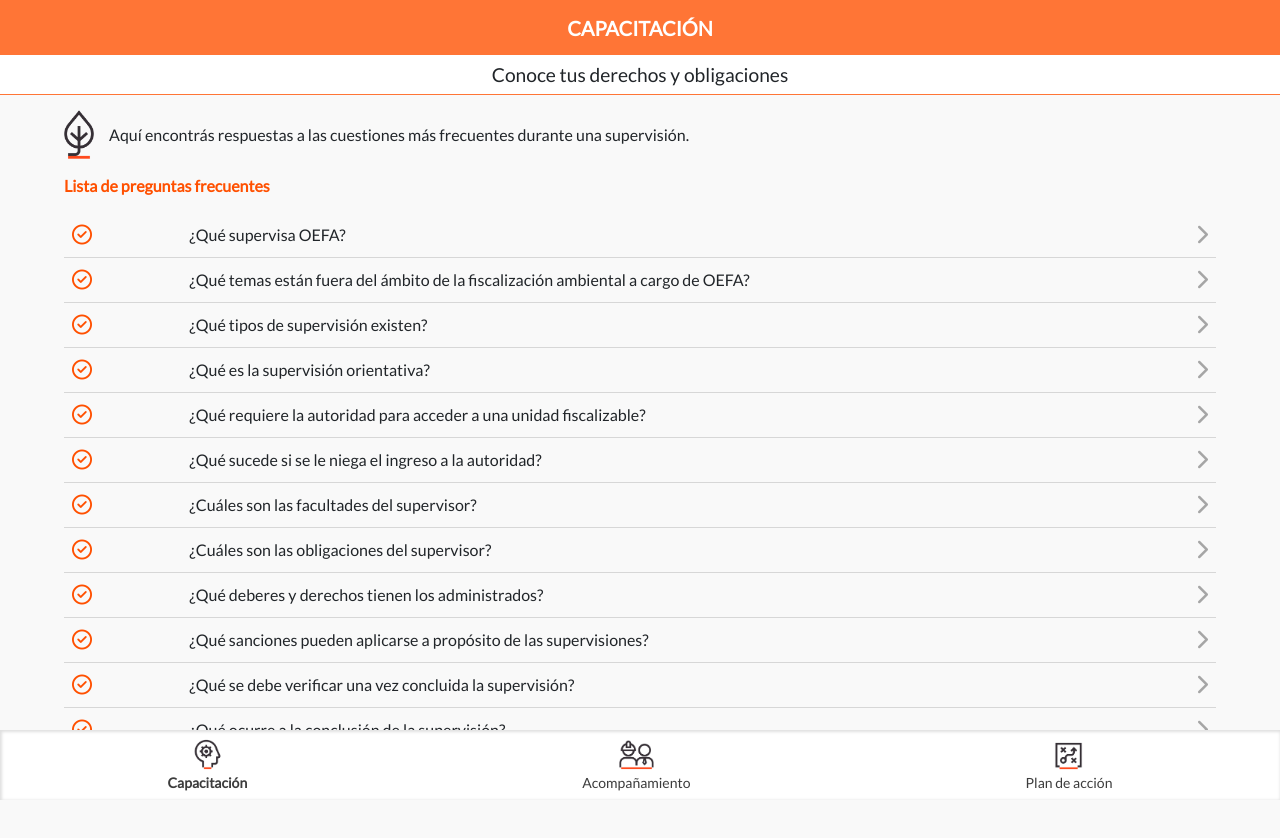
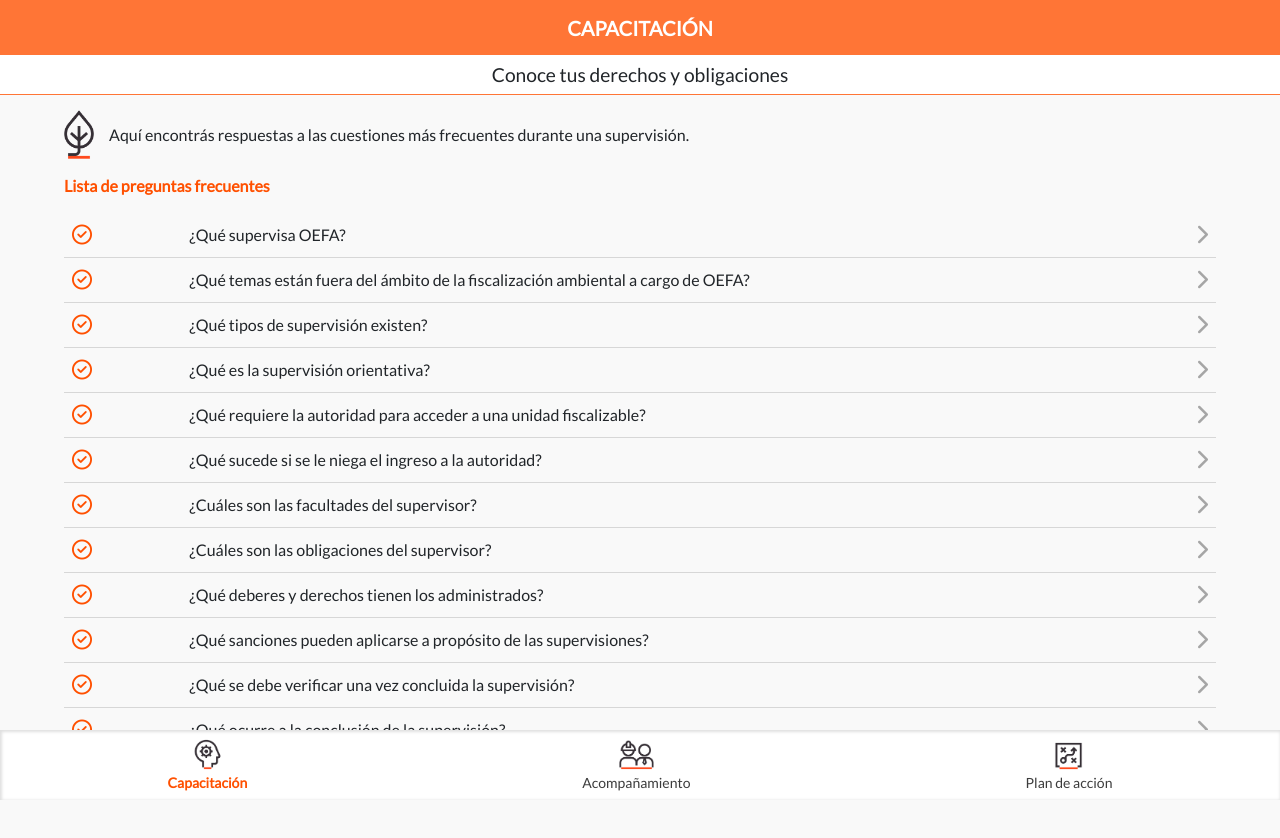
Before and after one commit to roxanaguerra/nexa-legal-hackathon, a React (Create React App) app: page /#/capacitacion in a window 1280 px wide. Shown: the top 838 px of the page. Built offline with nearby package versions, Linux system fonts and the light colour scheme.

Commit message:
Render navBar active

```diff
--- /dev/null
+++ b/src/components/NavBarAcomp.jsx
@@ -0,0 +1,35 @@
+import React from 'react';
+import { Link } from 'react-router-dom';
+
+// Importando íconos
+import iconCapacitacion from '../assets/images/icon-training.png';
+import iconAcompañamiento from '../assets/images/icon-accompaniment.png';
+import iconPlanAccion from '../assets/images/icon-plan.png';
+
+const NavBarAcomp = () => {
+    return(
+        <div className="nav-bar nav-bar-bottom">
+            <Link to="/capacitacion">
+                <div className="nav-bar-item">
+                    <img className="icon" src={iconCapacitacion} alt="capacitacion" />
+                    <p className="title-nav-bar">Capacitación</p>
+                </div>
+            </Link>
+
+            <Link to="/acompañamiento">
+                <div className='nav-bar-item'>
+                    <img className="icon" src={iconAcompañamiento} alt="acompañamiento" />
+                    <p className="title-nav-bar item-active">Acompañamiento</p>
+                </div>
+            </Link>
+            <Link to="/accion">
+                <div className="nav-bar-item">
+                    <img className="icon" src={iconPlanAccion} alt="planAccion" />
+                    <p className="title-nav-bar">Plan de acción</p>
+                </div>
+            </Link>
+        </div>
+    )
+};
+
+export default NavBarAcomp;
--- a/src/components/NavBar.jsx
+++ b/src/components/NavBarPlan.jsx
@@ -6,13 +6,13 @@ import iconCapacitacion from '../assets/images/icon-training.png';
 import iconAcompañamiento from '../assets/images/icon-accompaniment.png';
 import iconPlanAccion from '../assets/images/icon-plan.png';
 
-const NavBar = () => {
+const NavBarPlan = () => {
     return(
         <div className="nav-bar nav-bar-bottom">
             <Link to="/capacitacion">
                 <div className="nav-bar-item">
                     <img className="icon" src={iconCapacitacion} alt="capacitacion" />
-                    <p className="title-nav-bar item-active">Capacitación</p>
+                    <p className="title-nav-bar">Capacitación</p>
                 </div>
             </Link>
 
@@ -25,11 +25,11 @@ const NavBar = () => {
             <Link to="/accion">
                 <div className="nav-bar-item">
                     <img className="icon" src={iconPlanAccion} alt="planAccion" />
-                    <p className="title-nav-bar">Plan de acción</p>
+                    <p className="title-nav-bar item-active">Plan de acción</p>
                 </div>
             </Link>
         </div>
     )
 };
 
-export default NavBar;
+export default NavBarPlan;
--- /dev/null
+++ b/src/components/NavBarTrain.jsx
@@ -0,0 +1,35 @@
+import React from 'react';
+import { Link } from 'react-router-dom';
+
+// Importando íconos
+import iconCapacitacion from '../assets/images/icon-training.png';
+import iconAcompañamiento from '../assets/images/icon-accompaniment.png';
+import iconPlanAccion from '../assets/images/icon-plan.png';
+
+const NavBarTrain = () => {
+    return(
+        <div className="nav-bar nav-bar-bottom">
+            <Link to="/capacitacion">
+                <div className="nav-bar-item">
+                    <img className="icon" src={iconCapacitacion} alt="capacitacion" />
+                    <p className="title-nav-bar item-active">Capacitación</p>
+                </div>
+            </Link>
+
+            <Link to="/acompañamiento">
+                <div className='nav-bar-item'>
+                    <img className="icon" src={iconAcompañamiento} alt="acompañamiento" />
+                    <p className="title-nav-bar">Acompañamiento</p>
+                </div>
+            </Link>
+            <Link to="/accion">
+                <div className="nav-bar-item">
+                    <img className="icon" src={iconPlanAccion} alt="planAccion" />
+                    <p className="title-nav-bar">Plan de acción</p>
+                </div>
+            </Link>
+        </div>
+    )
+};
+
+export default NavBarTrain;
--- a/src/styles/NavBar.scss
+++ b/src/styles/NavBar.scss
@@ -35,6 +35,6 @@ a:link, a:visited, a:active {
 }
 
 .item-active {
-  /* color: $nexaOrange; */
+  color: $nexaOrange;
   font-weight: bold;
 }
--- a/src/views/Accompaniment.jsx
+++ b/src/views/Accompaniment.jsx
@@ -2,7 +2,7 @@ import React, { useState, useEffect } from 'react';
 import firestore from '../controller/firestore';
 
 // Importando componentes
-import NavBar from '../components/NavBar';
+import NavBarAcomp from '../components/NavBarAcomp';
 import Header from '../components/Header';
 import Subtitle from '../components/Subtitle';
 import TextIndication from '../components/TextIndication';
@@ -69,7 +69,7 @@ const Accompaniment = () => {
                                 }
                                 <button className="btn-primary-custom" onClick= {()=>{setSupervision(false)}}>NUEVA SUPERVISIÓN</button>
                             </div>
-                                <NavBar />
+                                <NavBarAcomp />
                             </>
                         }
                     </>
--- a/src/views/ActionPlan.jsx
+++ b/src/views/ActionPlan.jsx
@@ -2,7 +2,7 @@ import React, { useState, useEffect }from 'react';
 import firestore from '../controller/firestore';
 
 // Importando componentes
-import NavBar from '../components/NavBar';
+import NavBarPlan from '../components/NavBarPlan';
 import Header from '../components/Header';
 import Subtitle from '../components/Subtitle';
 import NewActionPlan from '../components/NewActionPlan';
@@ -68,7 +68,7 @@ const ActionPlan = () => {
                     }
                 </>
             }
-            <NavBar />
+            <NavBarPlan />
         </>
     )
 };
--- a/src/views/Training.jsx
+++ b/src/views/Training.jsx
@@ -1,7 +1,7 @@
 import React, { useState } from 'react';
 
 // Importando componentes
-import NavBar from '../components/NavBar';
+import NavBarTrain from '../components/NavBarTrain';
 import Header from '../components/Header';
 import Modal from '../components/Modal';
 import QuestionCard from '../components/QuestionCard';
@@ -50,7 +50,7 @@ const Training = () => {
                 })}
             </div>
 
-            <NavBar />
+            <NavBarTrain />
         </>
     )
 };
```
